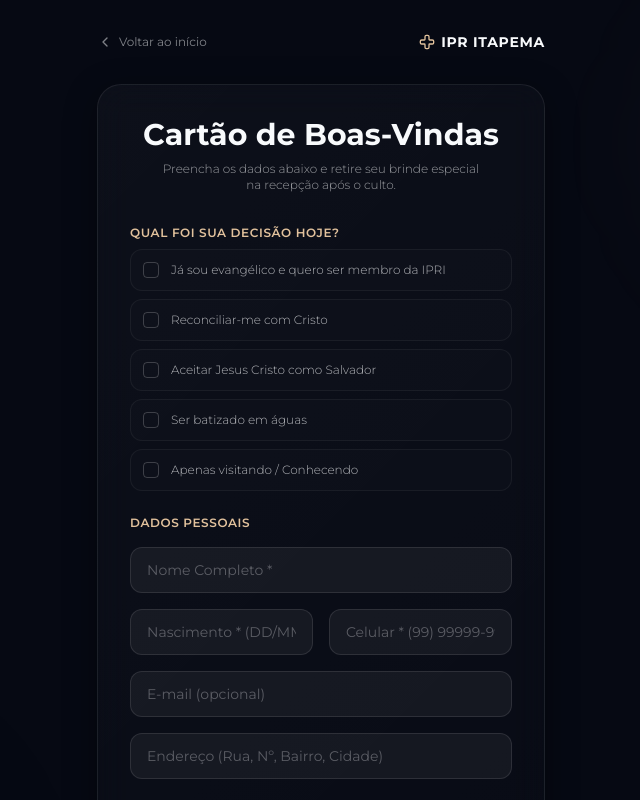
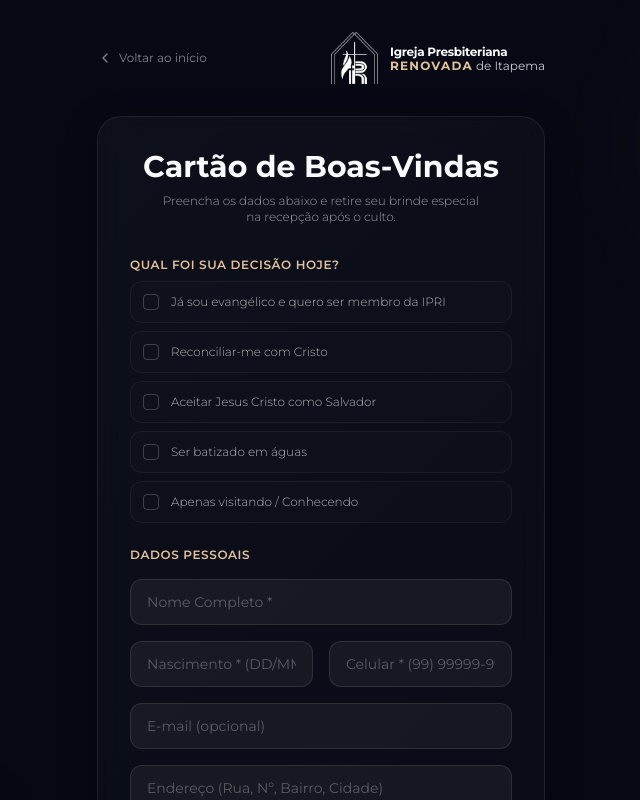
Before and after one commit to Nbioni/ipr-itapema-website, a Next.js app: page /visitante in a window 1280 px wide. Shown: the top 800 px of the page, without its empty margins (319-959 px from the left). Built offline with nearby package versions, Linux system fonts and the light colour scheme.

Commit message:
Ajuste na pagina de visitantes

```diff
--- a/src/app/visitante/page.tsx
+++ b/src/app/visitante/page.tsx
@@ -2,6 +2,7 @@
 
 import { useState } from "react";
 import Link from "next/link";
+import Image from "next/image";
 import { motion, AnimatePresence } from "framer-motion";
 import { Cross, ChevronLeft, Send, CheckCircle2, AlertCircle } from "lucide-react";
 import { cn } from "@/lib/utils";
@@ -135,9 +136,25 @@ export default function VisitorPage() {
           Voltar ao início
         </Link>
 
-        <div className="flex items-center gap-1.5">
-          <Cross className="w-4 h-4 text-brand-accent" />
-          <span className="font-serif text-sm font-bold tracking-wider">IPR ITAPEMA</span>
+        <div className="flex items-center gap-3">
+          <div className="relative w-[48px] h-[52px]">
+            <Image
+              src="/ipr_itapema_logo_dark.png"
+              alt="IPR Itapema Logo"
+              fill
+              sizes="48px"
+              className="object-contain"
+              priority
+            />
+          </div>
+          <div className="flex flex-col mt-0.5 text-[11px] sm:text-xs">
+            <span className="font-serif font-bold tracking-tight text-foreground leading-none mb-0.5">
+              Igreja Presbiteriana
+            </span>
+            <span className="text-foreground/80 leading-none"><span className="tracking-widest text-brand-accent uppercase font-bold">
+              Renovada
+            </span> de Itapema</span>
+          </div>
         </div>
       </div>
 
@@ -337,7 +354,7 @@ export default function VisitorPage() {
                       <span className="text-[10px] leading-none font-bold">✓</span>
                     )}
                   </div>
-                  <span className="text-[10px] leading-relaxed font-light">
+                  <span className="text-[12px] leading-relaxed font-light">
                     Ao preencher e entregar esse formulário autorizo a Igreja Presbiteriana Renovada e/ou parte selecionada de uma membresia a entrar em contato comigo por telefone, e-mail ou WhatsApp por meio das informações fornecidas.
                   </span>
                 </label>
```
